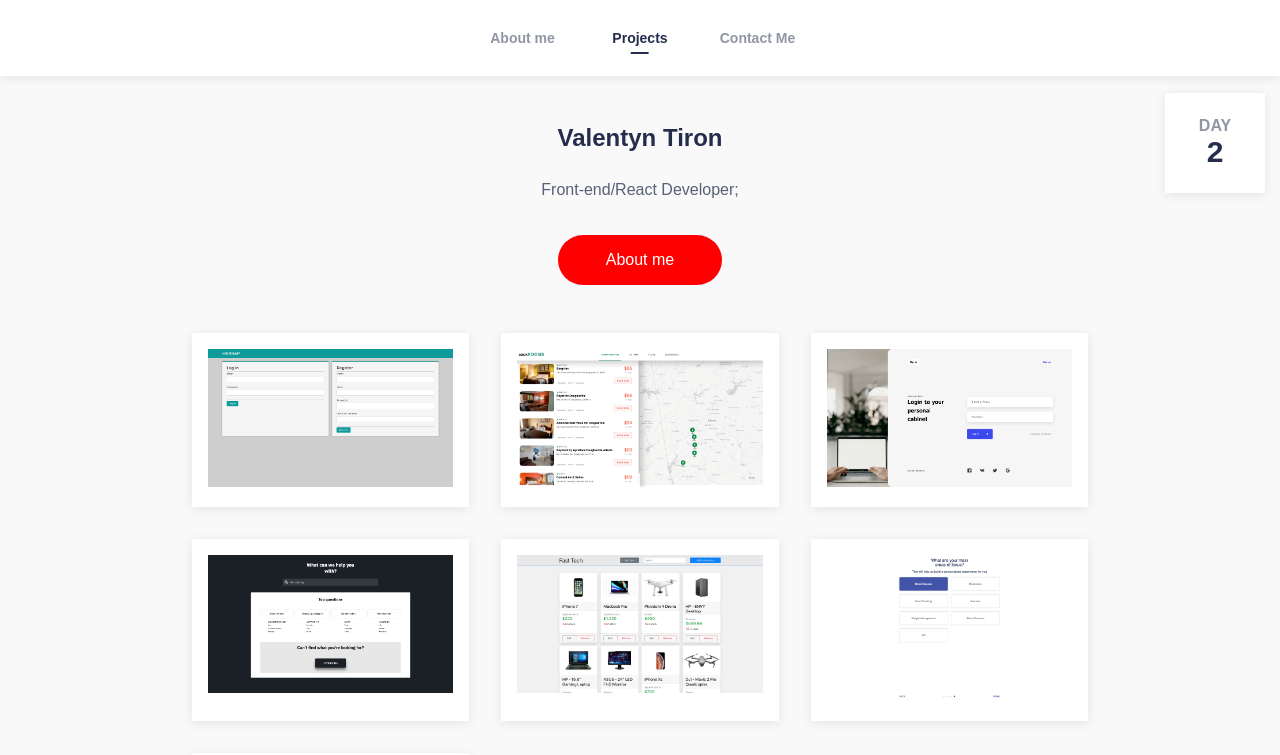
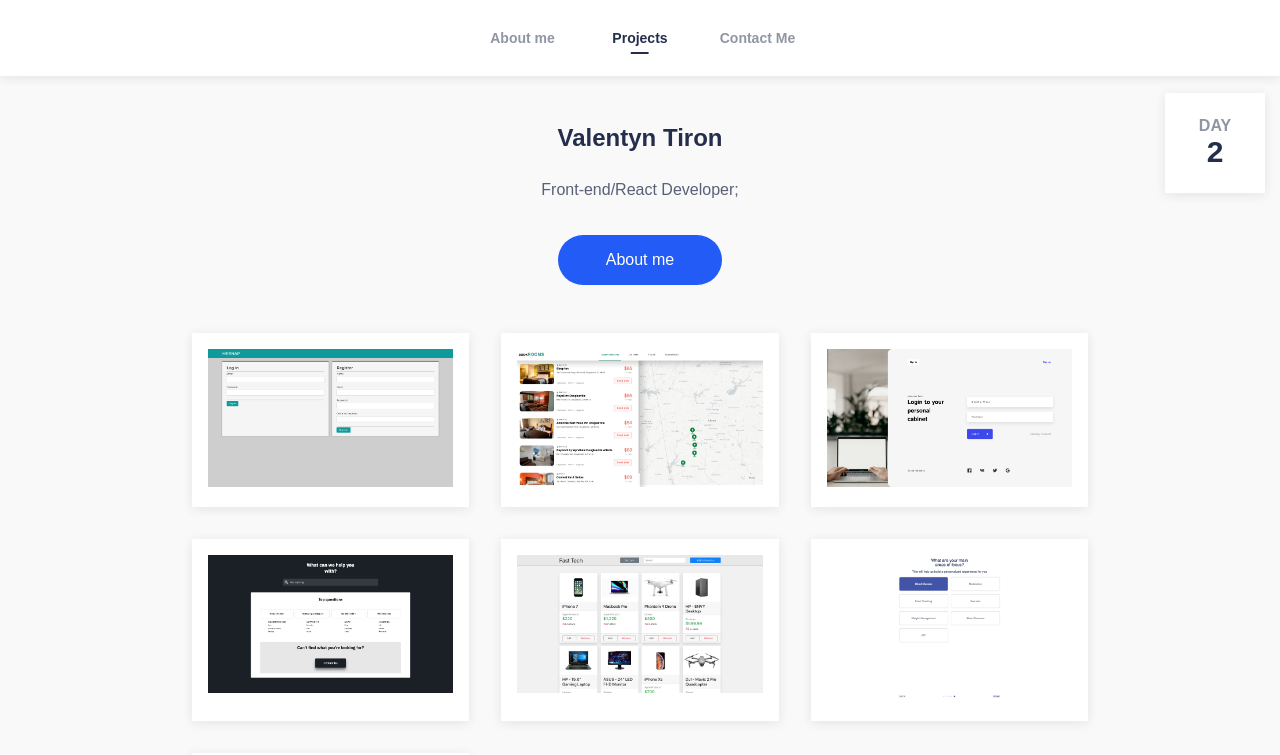
Before and after one commit to vtiron2002/portfolio, a React (Create React App) app: page / in a window 1280 px wide. Shown: the top 755 px of the page. Built offline with nearby package versions, Linux system fonts and the light colour scheme; a web font is replaced by a local one.

Commit message:
reverted color back to blue

```diff
--- a/src/styles/main.scss
+++ b/src/styles/main.scss
@@ -143,8 +143,7 @@ header {
 .projects {
   > a {
     color: white;
-    // background: var(--blue);
-    background: red;
+    background: var(--blue);
     border: none;
     padding: 1em 3em;
     font-size: 16px;
```
